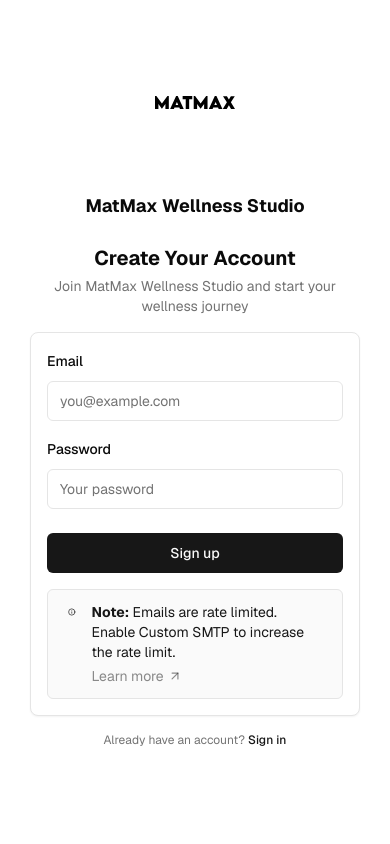
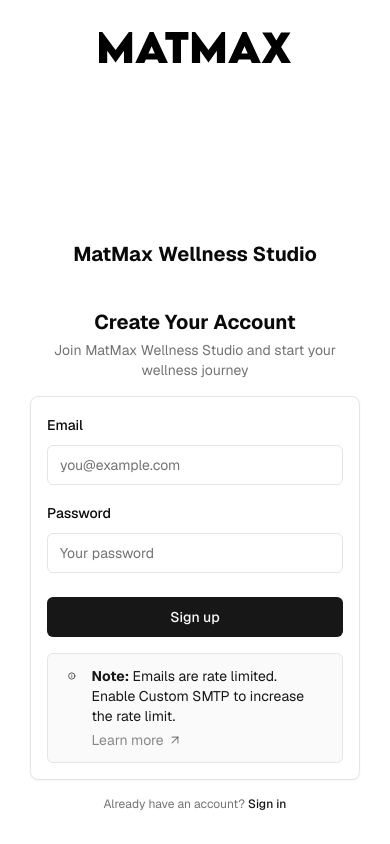
Before and after one commit to Matmax-Worldwide/matmax_space, a Next.js app: page /sign-up in a window 390 px wide. Built offline with nearby package versions, Linux system fonts and the light colour scheme.

Commit message:
Fix logo display in light mode and increase logo size significantly

```diff
--- a/src/core/ui/layouts/components/Header/Logo.tsx
+++ b/src/core/ui/layouts/components/Header/Logo.tsx
@@ -18,20 +18,19 @@ export function Logo({
   darkModeInvert = true  // Default to true for consistent dark mode behavior
 }: LogoProps) {
   const { theme } = useLayout();
-  const isDarkMode = theme === 'dark' || (theme === 'system' && typeof window !== 'undefined' && window.matchMedia('(prefers-color-scheme: dark)').matches);
 
   return (
     <div className={cn("relative", className)}>
       <Image
         src="/logo_mtmx_black-01.svg"
         alt={alt}
-        width={120}
-        height={40}
+        width={240}
+        height={90}
         className={cn(
           "object-contain",
-          (darkModeInvert && isDarkMode) ? "invert" : "", // Apply inversion directly based on theme
-          darkModeInvert && "dark:invert" // Also keep the CSS class for system preference changes
+          darkModeInvert ? "dark:invert" : "" // Only invert in dark mode
         )}
+        priority
       />
     </div>
   );
--- a/src/core/ui/layouts/templates/AuthLayout.tsx
+++ b/src/core/ui/layouts/templates/AuthLayout.tsx
@@ -43,7 +43,7 @@ export function AuthLayout({
             <div className="absolute inset-0 bg-cover bg-center" style={{ backgroundImage: `url(${imageUrl})` }}>
               <div className="absolute inset-0 bg-black/20" />
               <div className="relative z-10 h-full flex flex-col items-center justify-center text-white p-10">
-                <Logo className="w-24 h-24 mb-4" darkModeInvert={true} />
+                <Logo className="w-64 h-64 mb-6" darkModeInvert={true} />
                 <h1 className="text-3xl font-bold mb-2">MatMax Wellness Studio</h1>
                 <p className="text-lg max-w-md text-center opacity-90">
                   Your journey to wellness and balance begins here
@@ -52,7 +52,7 @@ export function AuthLayout({
             </div>
           ) : (
             <div className="flex flex-col items-center justify-center p-10 text-center">
-              <Logo className="w-24 h-24 mb-4" darkModeInvert={true} />
+              <Logo className="w-64 h-64 mb-6" darkModeInvert={true} />
               <h1 className="text-3xl font-bold mb-2">MatMax Wellness Studio</h1>
               <p className="text-lg max-w-md opacity-80">
                 Your journey to wellness and balance begins here
@@ -69,14 +69,14 @@ export function AuthLayout({
         )}>
           {/* Mobile logo - only shown on mobile */}
           {showLogo && (
-            <div className="md:hidden mb-6 flex flex-col items-center">
+            <div className="md:hidden mb-10 flex flex-col items-center">
               <Logo
-                className={isSmallMobile ? "w-20 h-20" : "w-24 h-24"}
+                className={isSmallMobile ? "w-48 h-48" : "w-64 h-64"}
                 darkModeInvert={true}
               />
               <h1 className={cn(
                 "font-bold mt-4 text-center",
-                isSmallMobile ? "text-lg" : "text-xl"
+                isSmallMobile ? "text-xl" : "text-2xl"
               )}>
                 MatMax Wellness Studio
               </h1>
```
